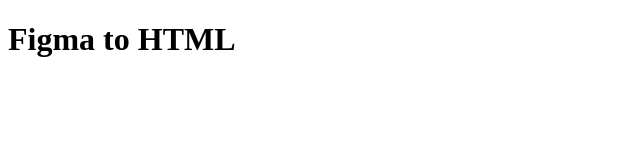
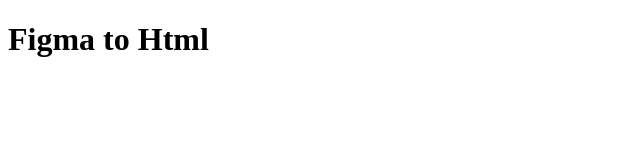
Before and after one commit to valuaking/figmatohtml, a plain HTML site: page index.html in a window 1280 px wide. Shown: the full height of the page, 0-640 px from the left. Drawn offline with Linux system fonts and the light colour scheme.

Commit message:
first commit

```diff
--- a/index.html
+++ b/index.html
@@ -3,9 +3,9 @@
   <head>
     <meta charset="UTF-8" />
     <meta name="viewport" content="width=device-width, initial-scale=1.0" />
-    <title>figma to html</title>
+    <title>Figma to HTML</title>
   </head>
   <body>
-    <h1>Figma to HTML</h1>
+    <h1>Figma to Html</h1>
   </body>
 </html>
```
